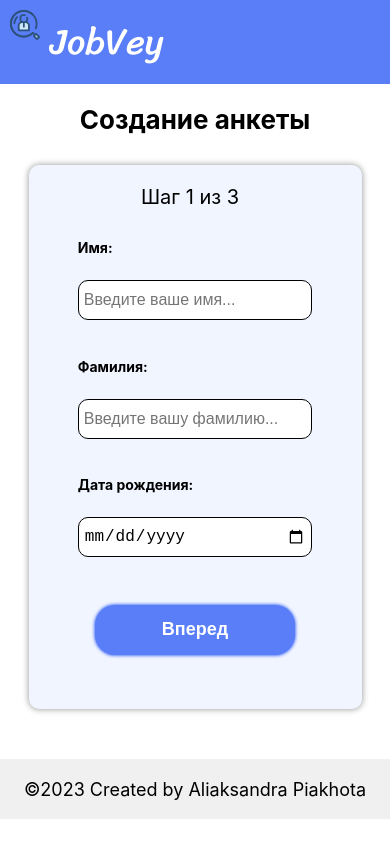
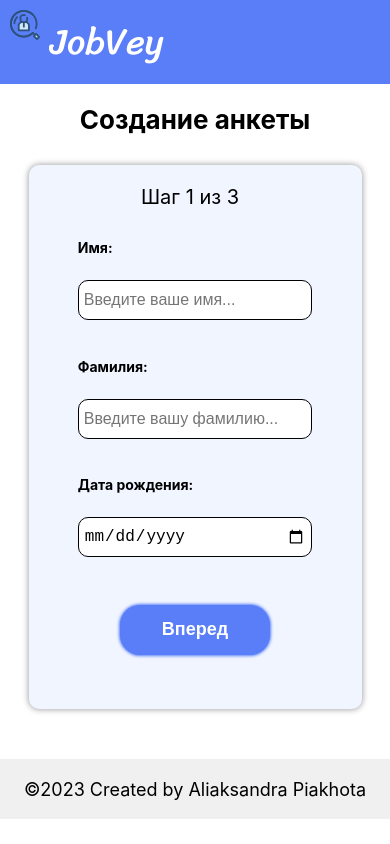
Before and after one commit to takeAmoment/andersen-react-hw, a React (Create React App) app in the folder my-app/: page / in a window 390 px wide. Built offline with nearby package versions, Linux system fonts and the light colour scheme.

Commit message:
feat: change styles for form buttons

```diff
--- a/my-app/src/components/Form/Form.jsx
+++ b/my-app/src/components/Form/Form.jsx
@@ -98,7 +98,7 @@ export default class Form extends Component {
           {this.state.page < totalCount - 1 ? (
             <Button
               buttonType="button"
-              classname={styles.form__nextButton}
+              classname={`${styles.form__button} ${styles.button_next}`}
               text="Вперед"
               disabled={false}
               onClick={this.getNextPage}
@@ -107,13 +107,13 @@ export default class Form extends Component {
             <div className={styles.buttons}>
               <Button
                 buttonType="submit"
-                classname={styles.form__submitButton}
+                classname={`${styles.form__button} ${styles.button_submit}`}
                 text="Сохранить"
                 disabled={false}
               />
               <Button
                 buttonType="reset"
-                classname={styles.form__resetButton}
+                classname={`${styles.form__button} ${styles.button_reset}`}
                 text="Отмена"
                 disabled={false}
                 onClick={this.reset}
--- a/my-app/src/components/Form/Form.module.css
+++ b/my-app/src/components/Form/Form.module.css
@@ -63,48 +63,44 @@ form {
 }
 @media (max-width: 700px) {
     .buttons {
+        gap: 0;
         grid-template-columns: 1fr;
     }
 }
-.form__resetButton {
+.form__button {
     margin-top: 2rem;
-    background-color: var(--form-reset-button);
     color: white;
-    box-shadow: 0rem 0rem 0.3rem 0.1rem var(--form-reset-button);
     width: 20rem;
     height: 5rem;
 }
-.form__resetButton:hover{
+@media (max-width: 700px) {
+    .form__button {
+        width: 15rem;
+    }
+}
+.form__button:hover{
     opacity: 0.9;
     transition: all 0.3s;
-    box-shadow: 0rem 0rem 0.2rem 0.1rem var(--form-reset-button);
     transform: translateY(0.1rem);
 }
-.form__submitButton {
-    margin-top: 2rem;
+.button_reset {
+    background-color: var(--form-reset-button);
+    box-shadow: 0rem 0rem 0.3rem 0.1rem var(--form-reset-button);
+}
+.button_reset:hover{
+    box-shadow: 0rem 0rem 0.2rem 0.1rem var(--form-reset-button);
+}
+.button_submit {
     background-color: var(--form-submit-button);
-    color: white;
     box-shadow: 0rem 0rem 0.3rem 0.1rem var(--form-submit-button);
-    width: 20rem;
-    height: 5rem;
 }
-.form__submitButton:hover{
-    opacity: 0.9;
-    transition: all 0.3s;
+.button_submit:hover{
     box-shadow: 0rem 0rem 0.2rem 0.1rem var(--form-submit-button);
-    transform: translateY(0.1rem);
 }
-.form__nextButton {
-    margin-top: 2rem;
+.button_next {
     background-color: var(--form-next-button);
-    color: white;
     box-shadow: 0rem 0rem 0.3rem 0.1rem var(--form-next-button);
-    width: 20rem;
-    height: 5rem;
 }
-.form__nextButton:hover{
-    opacity: 0.9;
-    transition: all 0.3s;
+.button_next:hover{
     box-shadow: 0rem 0rem 0.2rem 0.1rem var(--form-next-button);
-    transform: translateY(0.1rem);
 }
```
